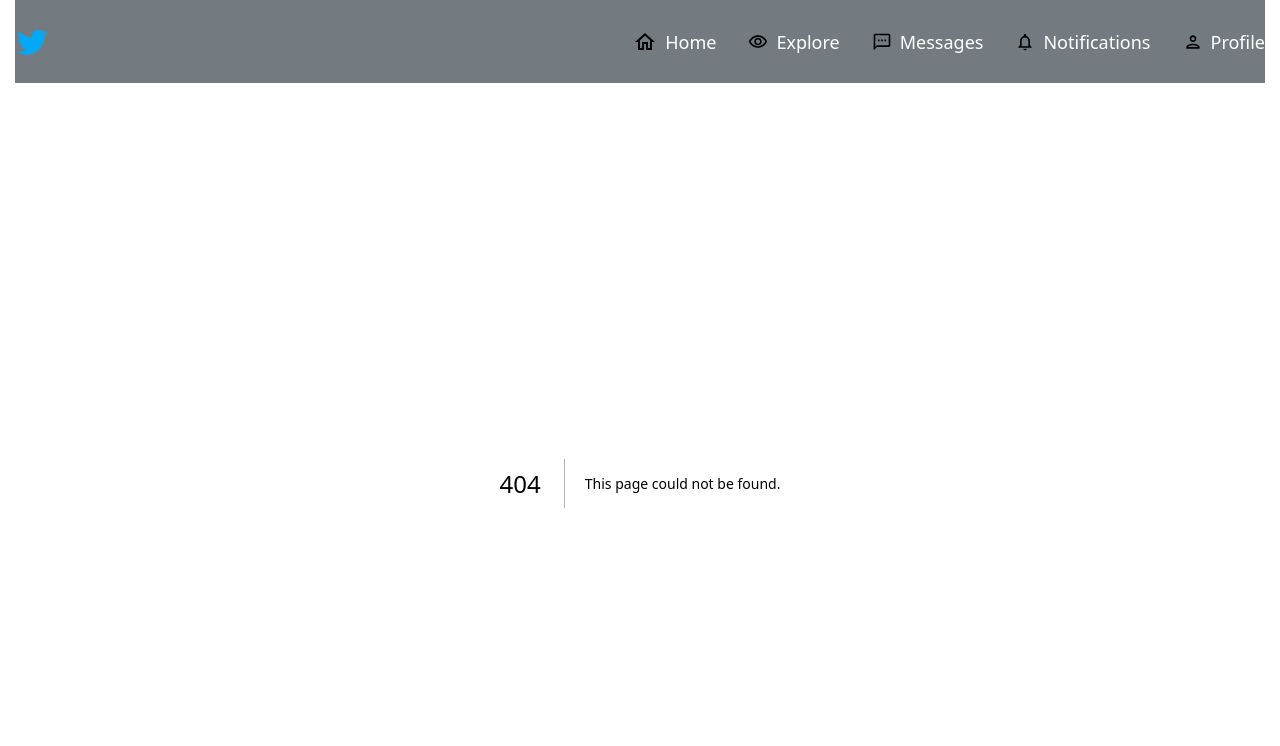
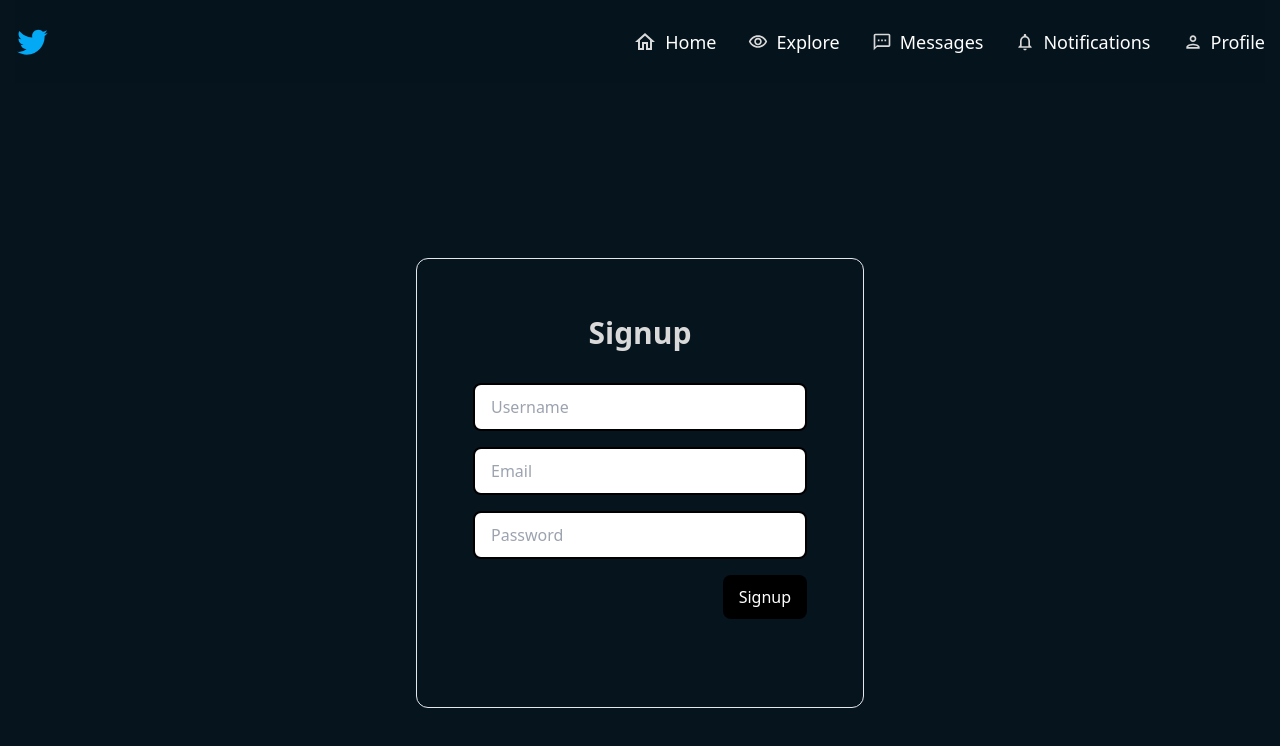
Before and after one commit to AnkitC07/social-media-app, a Next.js app: page /signup in a window 1280 px wide. Before the commit this address had no page. Shown: the top 746 px of the page. Built offline with nearby package versions, Linux system fonts and the light colour scheme.

Commit message:
signup and db connection done

```diff
--- a/app/(auth)/login/page.jsx
+++ b/app/(auth)/login/page.jsx
@@ -1,12 +1,22 @@
-import React from "react";
+"use client";
+import React, { useState } from "react";
+import { axios } from "axios";
+import { useRouter } from "next/navigation";
+import Link from "next/link";
 
-const page = () => {
+const LoginPage = () => {
+    const [user, setUser] = useState({
+        email: "",
+        password: "",
+    });
+
+    const onLogin = async () => {};
     return (
         <div className="flex justify-center items-center min-h-screen flex-col bg-z">
             <div className="w-full max-w-md rounded-xl box-on-hover hover:bg-[#06141D] border ease-in-out duration-100 transform hover:-translate-y-3 hover:-translate-x-3 px-4 py-14">
                 <div className="flex flex-col justify-center items-center">
                     <h1 className="text-3xl font-bold">Login</h1>
-                    <p className="text-sm mt-1">Please login to continue</p>
+                    <p className="text-sm mt-1">Please login toPage continue</p>
                 </div>
 
                 <div className="flex flex-col justify-center items-end my-8 px-10">
@@ -30,4 +40,4 @@ const page = () => {
     );
 };
 
-export default page;
+export default LoginPage;
--- /dev/null
+++ b/app/(auth)/signup/page.jsx
@@ -0,0 +1,81 @@
+"use client";
+import React, { useState } from "react";
+import axios  from "axios";
+import { useRouter } from "next/navigation";
+import Link from "next/link";
+import toast from "react-hot-toast"
+
+const SignupPage = () => {
+    const router = useRouter();
+    const [user, setUser] = useState({
+        username: "",
+        email: "",
+        password: "",
+    });
+    const [loading, setLoading] = useState(false);
+
+    const onSignup = async () => {
+        try {
+            setLoading(true);
+            const response = await axios.post("/api/users/signup", user);
+            const data = response.data;
+            console.log("signup success", data);
+            router.push("/login")
+        } catch (error) {
+            console.log("Signup Failed", error.message)
+            toast.error(error.message)
+        } finally {
+            setLoading(false)
+        }
+    };
+
+    return (
+        <div className="flex justify-center items-center min-h-screen flex-col bg-z">
+            <div className="w-full max-w-md rounded-xl box-on-hover hover:bg-[#06141D] border ease-in-out duration-100 transform hover:-translate-y-3 hover:-translate-x-3 px-4 py-14">
+                <div className="flex flex-col justify-center items-center">
+                    <h1 className="text-3xl font-bold">Signup</h1>
+                    {/* <p className="text-sm mt-1">Please login to continue</p> */}
+                </div>
+
+                <div className="flex flex-col justify-center items-end my-8 px-10">
+                    <input
+                        value={user.username}
+                        onChange={(e) => {
+                            setUser({ ...user, username: e.target.value });
+                        }}
+                        type="text"
+                        placeholder="Username"
+                        className="border-2 text-black border-black rounded-lg py-2.5 px-4 w-full outline-none input-on-hover ease-in-out duration-100 transform hover:-translate-y-0.5 hover:-translate-x-0.5"
+                    />
+                    <input
+                        value={user.email}
+                        onChange={(e) => {
+                            setUser({ ...user, email: e.target.value });
+                        }}
+                        type="email"
+                        placeholder="Email"
+                        className="border-2 text-black border-black rounded-lg py-2.5 px-4 mt-4 w-full outline-none input-on-hover ease-in-out duration-100 transform hover:-translate-y-0.5 hover:-translate-x-0.5"
+                    />
+                    <input
+                        value={user.password}
+                        onChange={(e) => {
+                            setUser({ ...user, password: e.target.value });
+                        }}
+                        type="password"
+                        placeholder="Password"
+                        className="border-2 text-black border-black rounded-lg py-2.5 px-4 mt-4 w-full outline-none input-on-hover ease-in-out duration-100 transform hover:-translate-y-0.5 hover:-translate-x-0.5"
+                    />
+
+                    <button
+                        onClick={onSignup}
+                        className="bg-black text-white rounded-lg px-4 py-2.5 mt-4 hover:bg-gray-800 input-on-hover ease-in-out duration-100 transform hover:-translate-y-0.5 hover:-translate-x-0.5"
+                    >
+                        Signup
+                    </button>
+                </div>
+            </div>
+        </div>
+    );
+};
+
+export default SignupPage;
--- /dev/null
+++ b/app/api/users/signup/route.js
@@ -0,0 +1,49 @@
+import { connect } from "../../../../dbConfig/dbConfig.js";
+import User from "../../../../models/userModel.js";
+import { NextRequest, NextResponse } from "next/server";
+import bcryptjs from "bcryptjs";
+
+connect();
+
+export async function POST(request) {
+    try {
+        const reqBody = await request.json();
+        const { username, email, password } = reqBody;
+        console.log("reqBody=>",reqBody);
+
+        // check if user exist
+        const user = await User.findOne({ email });
+        if (user) {
+            return NextResponse.json({
+                error: "User already exists",
+                status: 400,
+            });
+        }
+        // hash password
+        const salt = await bcryptjs.genSalt(10);
+        const hashedPassword = await bcryptjs.hash(password, salt);
+
+        // create new user
+        const newUser = new User({
+            username,
+            email,
+            password: hashedPassword,
+        });
+        const savedUser = await newUser.save();
+        console.log(savedUser);
+
+        return NextResponse.json({
+            message: "User created successfully",
+            success: true,
+            savedUser,
+        });
+    } catch (error) {
+        console.log("error=>",error)
+        return NextResponse.json(
+            {
+                error: error.message,
+            },
+            { status: 500 }
+        );
+    }
+}
--- /dev/null
+++ b/dbConfig/dbConfig.js
@@ -0,0 +1,18 @@
+import mongoose from "mongoose";
+export async function connect() {
+    try {
+        mongoose.connect(process.env.MONGO_URI);
+        const connection = mongoose.connection;
+
+        connection.on("connected", () => {
+            console.log(`MongoDB connected on ${process.env.MONGO_URI}`);
+        });
+        connection.on("error", (err) => {
+            console.log(`Error connecting to MongoDB: ${err}`);
+            process.exit();
+        });
+    } catch (error) {
+        console.log("Something went wrong in db");
+        console.log(error);
+    }
+}
--- /dev/null
+++ b/models/userModel.js
@@ -0,0 +1,19 @@
+import mongoose from "mongoose";
+
+const userSchema = new mongoose.Schema({
+    username: { type: String, required: [true, "Please provide a username"], unique: true },
+    email: { type: String, required: [true, "Please provide a email"], unique: true },
+    password: { type: String, required: [true, "Please provide a password"] },
+    isVerified: {
+        type: Boolean,
+        default: false,
+    },
+    forgotPasswordToken: String,
+    forgotPasswordTokenExpiry: Date,
+    verifyToken: String,
+    verifyTokenExpiry: Date,
+});
+
+const User = mongoose.models.users || mongoose.model("users", userSchema);
+
+export default User;
```
Also changed, not shown: package.json (+8 -1 lines), 2 other files (tests, documents, lock files or other folders).
